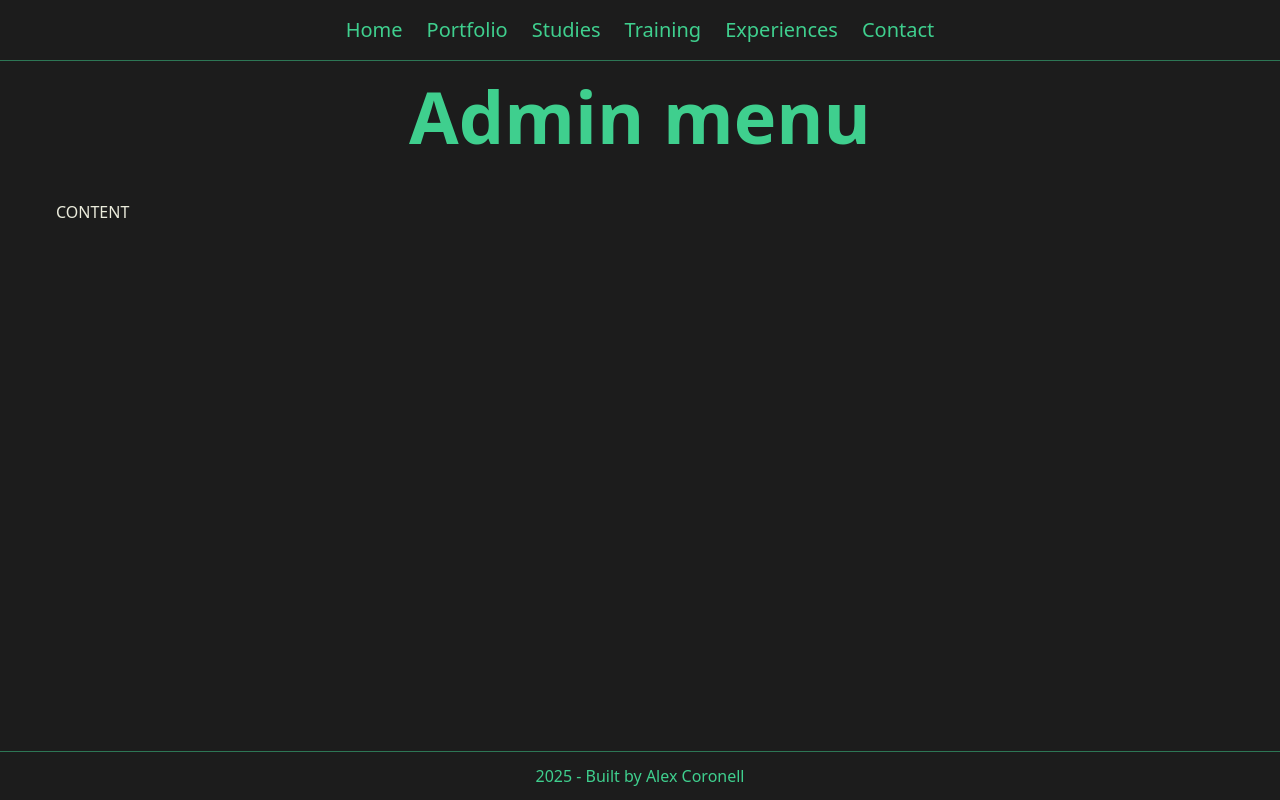
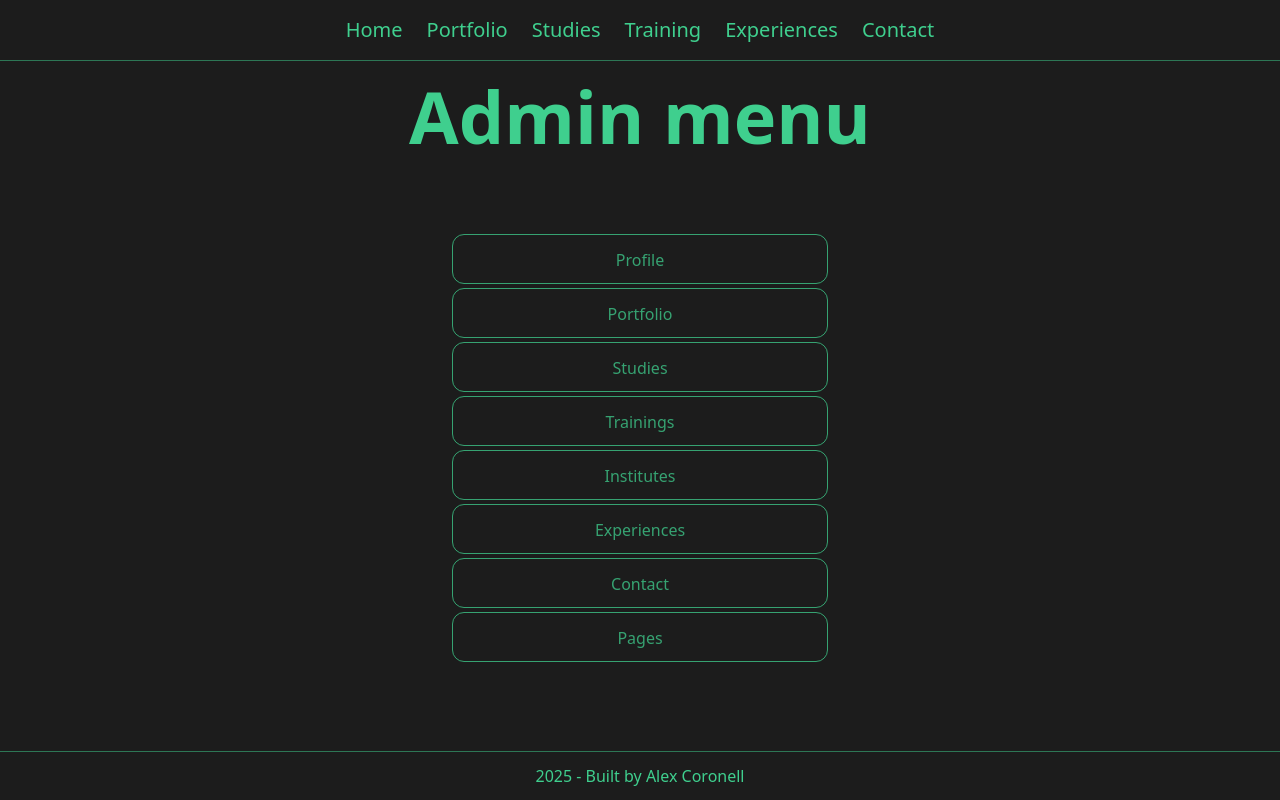
Before and after one commit to alexcoronell/resume-online-next-supabase, a Next.js app: page /admin in a window 1280 px wide. Built offline with nearby package versions, Linux system fonts and the light colour scheme.

Commit message:
Admin menu completed

```diff
--- a/app/admin/page.tsx
+++ b/app/admin/page.tsx
@@ -1,6 +1,36 @@
+import Link from 'next/link';
 import SectionPage from '@/components/SectionPage';
+
+import styles from '../../styles/admin-page.module.css';
 
 export default async function AdminPage() {
   const titlePage = 'Admin menu';
-  return <SectionPage titlePage={titlePage}>CONTENT</SectionPage>;
+  const menu = [
+    { title: 'Profile', url: '/admin/profile' },
+    { title: 'Portfolio', url: '/admin/portfolio' },
+    { title: 'Studies', url: '/admin/studies' },
+    { title: 'Trainings', url: '/admin/trainings' },
+    { title: 'Institutes', url: '/admin/institutes' },
+    { title: 'Experiences', url: '/admin/experiences' },
+    { title: 'Contact', url: '/admin/contact' },
+    { title: 'Pages', url: '/admin/pages' },
+  ];
+  return (
+    <SectionPage titlePage={titlePage}>
+      <main className={styles.AdminPage}>
+        <nav className={styles.AdminPage__nav} >
+          <ul className={styles.AdminPage__list}>
+            {menu.map((item, index) => (
+              // biome-ignore lint/suspicious/noArrayIndexKey: <explanation>
+              <li className={styles.AdminPage__item} key={index}>
+                <Link className={styles.AdminPage__link} href={item.url}>
+                  {item.title}
+                </Link>
+              </li>
+            ))}
+          </ul>
+        </nav>
+      </main>
+    </SectionPage>
+  );
 }
--- /dev/null
+++ b/styles/admin-page.module.css
@@ -0,0 +1,19 @@
+.AdminPage {
+    @apply w-full h-full;
+}
+
+.AdminPage__nav {
+    @apply w-full h-full flex items-center justify-center;
+}
+
+.AdminPage__list {
+    @apply w-full px-3 max-w-[400px];
+}
+
+.AdminPage__item {
+    @apply w-full h-[50px] border border-primary rounded-md my-1 rounded-xl opacity-75 transition-opacity duration-200 hover:opacity-100;
+}
+
+.AdminPage__link {
+    @apply w-full h-full block leading-[50px] text-center rounded-xl text-primary;
+}
```
